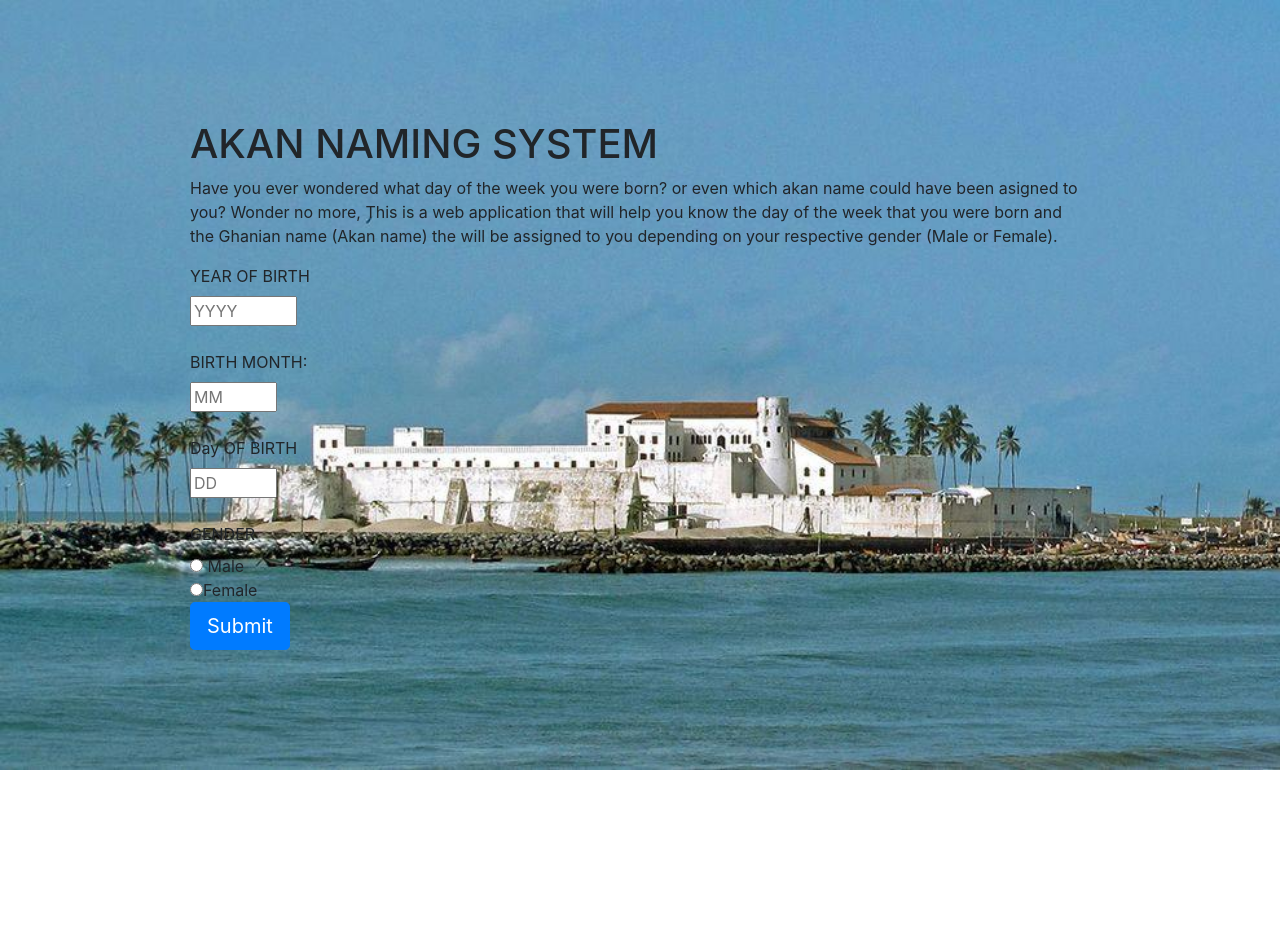
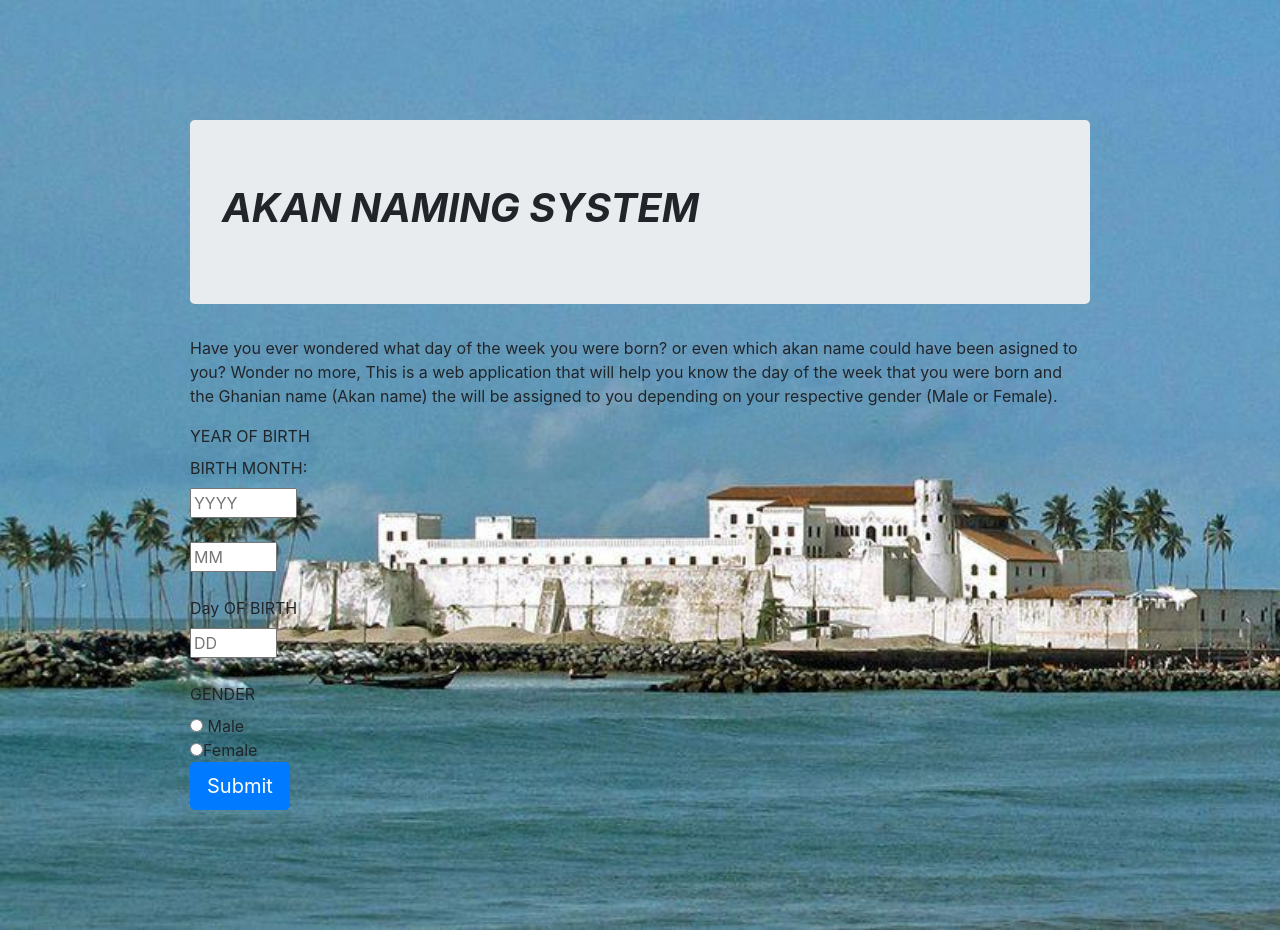
Before and after one commit to othirakevin/akan-name, a plain HTML site: page akan-name.html in a window 1280 px wide. Before the commit the page ends 800 px from the top, so only its background shows below. Drawn offline with nearby package versions, Linux system fonts and the light colour scheme.

Commit message:
added jumbotron

```diff
--- a/akan-name.html
+++ b/akan-name.html
@@ -33,6 +33,7 @@
     <div class="text-box">
         <div class="row">
           <div class="page-header">
+            <div class="jumbotron" >
                 <h1>AKAN NAMING  SYSTEM </h1>
 
               </div>
@@ -40,11 +41,11 @@
                 could have been asigned to you? Wonder no more, This is a web application that will help you know the day of the week that you were born and
                 the Ghanian name (Akan name) the will be assigned to you depending on your respective gender (Male or Female).
               </P>
-          <div class="form">
-            <label>YEAR OF BIRTH</label><br>
+              <div class="sidebar"  class="form">
+                <label>YEAR OF BIRTH</label><br>  <label>BIRTH MONTH:</label><br>
                 <input type="number" id="year" min="1900" max="2099" step="1" placeholder="YYYY" value="" />
                 <br><br>
-            <label>BIRTH MONTH:</label><br>
+
                 <input type="number" id="month" min="01" max="12" step="1" placeholder="MM"  /><br><br>
                 <label>Day OF BIRTH </label><br>
                 <input type="number" name="DAY" id="day" min="01" max="31" placeholder="DD" ><br><br>
@@ -52,6 +53,7 @@
                 <div id="gender">
                   <input type="radio" name="gender" id="gender" value="male" > Male<br>
                   <input type="radio" name="gender" value="female">Female<br>
+            </div>
             </div>
             <input type="submit" value="Submit" class="btn btn-primary btn-lg" onclick="results()">
           </div>
--- a/css/styles.css
+++ b/css/styles.css
@@ -4,7 +4,11 @@
 
 
 }
-
+h1{
+  font: size: 100 ;
+  font-style: italic;
+  font-weight: bolder;
+}
 
 body{
   background-image: url("images/backimage.jpeg");
@@ -12,3 +16,10 @@ body{
   background-size: cover;
 
 }
+
+.sidebar {
+  width: 30%;
+  height: 80;
+  float: none;
+  font-size: 18p
+}
```
Lines whose indentation alone changed are shown as unchanged.
